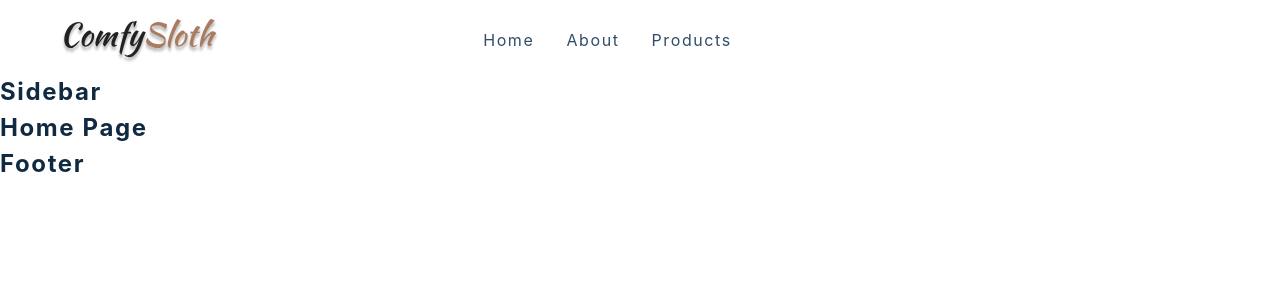
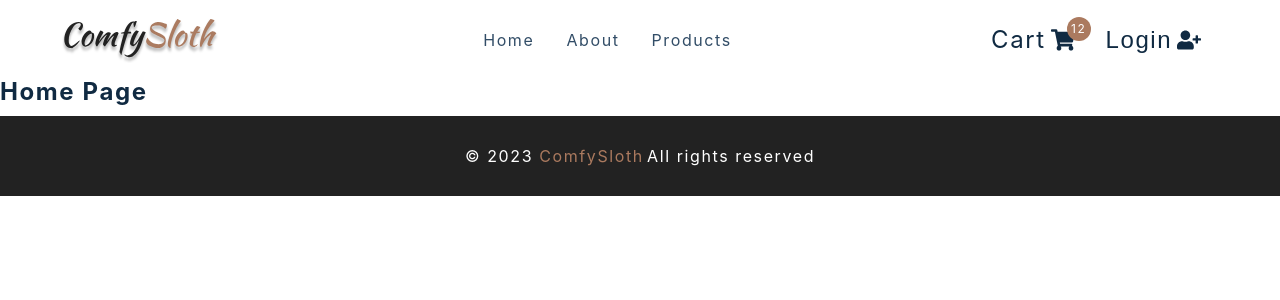
Before and after one commit to ankit-ml12/Main-Projects, a React (Create React App) app in the folder React/2. E-Commerce/: page / in a window 1280 px wide. Shown: the top 300 px of the page. Built offline with nearby package versions, Linux system fonts and the light colour scheme; the HTML template or start-up script is replaced by a standard one.

Commit message:
setting header and footer

```diff
--- a/React/2. E-Commerce/src/components/CartButtons.js
+++ b/React/2. E-Commerce/src/components/CartButtons.js
@@ -9,7 +9,16 @@
 const CartButtons = () => {
   return (
     <Wrapper className="cart-btn-wrapper">
-      <link rel="stylesheet" href="" />
+      <Link to="/cart" className="cart-btn">
+        Cart
+        <span className="cart-container">
+          <FaShoppingCart />
+          <span className="cart-value">12</span>
+        </span>
+      </Link>
+      <button type="button" className="auth-btn">
+        Login <FaUserPlus />
+      </button>
     </Wrapper>
   )
 }
--- a/React/2. E-Commerce/src/components/Footer.js
+++ b/React/2. E-Commerce/src/components/Footer.js
@@ -1,7 +1,15 @@
 import React from 'react'
 import styled from 'styled-components'
 const Footer = () => {
-  return <h4>footer</h4>
+  return (
+    <Wrapper>
+      <h5>
+        &copy; {new Date().getFullYear()}
+        <span> ComfySloth</span>
+      </h5>
+      <h5>All rights reserved</h5>
+    </Wrapper>
+  )
 }
 
 const Wrapper = styled.footer`
--- a/React/2. E-Commerce/src/components/Sidebar.js
+++ b/React/2. E-Commerce/src/components/Sidebar.js
@@ -9,6 +9,31 @@
 import { useUserContext } from '../context/user_context'
 
 const Sidebar = () => {
+  const isOpen = true
+  return (
+    <SidebarContainer>
+      <aside className={`${isOpen ? 'sidebar show-sidebar' : 'show-sidebar'}`}>
+        <div className="sidebar-header">
+          <img src={logo} className="logo" alt="comfy sloth" />
+          <button className="close-btn" type="button">
+            <FaTimes />
+          </button>
+        </div>
+        <ul className="links">
+          {links.map((id, text, url) => {
+            return (
+              <li key={id}>
+                <Link to={url}>{text}</Link>
+              </li>
+            )
+          })}
+          <li>
+            <Link to="/checkout">checkout</Link>
+          </li>
+        </ul>
+      </aside>
+    </SidebarContainer>
+  )
   return <h4>sidebar</h4>
 }
 
```
